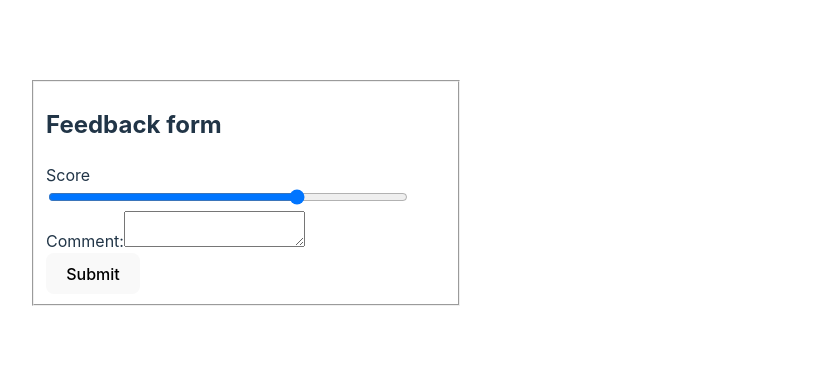
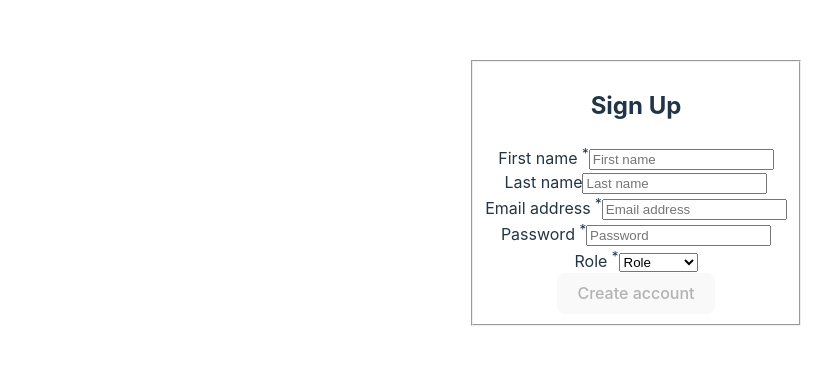
Before and after one commit to TabotCharlesBessong/CourseraAdvancedReactJS, a React (Vite) app in the folder portfolio/: page / in a window 1280 px wide. Shown: the part 207-572 px from the top of the page, without its empty margins (4-836 px from the left). Built offline with nearby package versions, Linux system fonts and the light colour scheme.

Commit message:
form registration assignment

```diff
--- a/portfolio/src/App.jsx
+++ b/portfolio/src/App.jsx
@@ -1,7 +1,8 @@
 import React from 'react'
-import {DessertsList, Feedback, Todo} from './components'
+import {DessertsList, Feedback, Registration, Todo} from './components'
 import data from './constant/data'
 import { useState } from 'react';
+import './App.css'
 
 const App = () => {
   const [todos, setTodos] = useState([
@@ -19,7 +20,7 @@ const App = () => {
     setTodos([...todos].reverse())
   }
   return (
-    <div>
+    <div className='App' >
       {/* <DessertsList data={data.desserts} /> */}
       {/* <button onClick={reverseOrder} >Reverse</button>
       <table>
@@ -29,7 +30,8 @@ const App = () => {
           ))}
         </tbody>
       </table> */}
-      <Feedback />
+      {/* <Feedback /> */}
+      <Registration />
     </div>
   )
 }
--- /dev/null
+++ b/portfolio/src/components/Registration.jsx
@@ -0,0 +1,119 @@
+import React, { useState } from "react";
+import {validateEmail} from '../utils'
+
+const PasswordErrorMessage = () => {
+  return (
+    <p style={{ color: "red" }}>Password must be at least 8 characters long.</p>
+  );
+};
+
+const Registration = () => {
+  const [firstName, setFirstName] = useState("");
+  const [lastName, setLastName] = useState("");
+  const [email, setEmail] = useState("");
+  const [password, setPassword] = useState({
+    value: "",
+    isTouched: false,
+  });
+  const [role, setRole] = useState("role");
+
+  const getIsFormValid = () => {
+    return (
+      firstName !== "" &&
+      validateEmail(email) &&
+      password.length >= 8 &&
+      role !== "role"
+    );
+  };
+
+
+  const clearForm = () => {
+    // Implement this function
+    setFirstName('')
+    setLastName('')
+    setEmail('')
+    setPassword('')
+    setRole('')
+  };
+
+  const handleSubmit = (e) => {
+    e.preventDefault()
+    alert("Account created!");
+    clearForm();
+  };
+
+  const handlePasswordChange = (e) => {
+    const updatedPassword = {
+      value: e.target.value,
+      isTouched: true,
+    };
+    setPassword(updatedPassword);
+  };
+
+  const isPasswordValid = password.value.length >= 8 || !password.isTouched;
+
+  return (
+    <form onSubmit={handleSubmit}>
+      <fieldset>
+        <h2>Sign Up</h2>
+        <div className="Field">
+          <label>
+            First name <sup>*</sup>
+          </label>
+          <input
+            placeholder="First name"
+            value={firstName}
+            onChange={(e) => setFirstName(e.target.value)}
+          />
+        </div>
+        <div className="Field">
+          <label>Last name</label>
+          <input
+            placeholder="Last name"
+            value={lastName}
+            onChange={(e) => setLastName(e.target.value)}
+          />
+        </div>
+        <div className="Field">
+          <label>
+            Email address <sup>*</sup>
+          </label>
+          <input
+            placeholder="Email address"
+            value={email}
+            onChange={(e) => setEmail(e.target.value)}
+          />
+        </div>
+        <div className="Field">
+          <label>
+            Password <sup>*</sup>
+          </label>
+          <input
+            type="password"
+            placeholder="Password"
+            value={password.value}
+            onChange={handlePasswordChange}
+          />
+          {!isPasswordValid && (
+            <PasswordErrorMessage />
+          )}
+        </div>
+        <div className="Field">
+          <label>
+            Role <sup>*</sup>
+          </label>
+          <select value={role} onChange={(e) => setRole(e.target.value)}>
+            <option value="role">Role</option>
+            <option value="individual">Individual</option>
+            <option value="business">Business</option>
+          </select>
+        </div>
+        <button type="submit" disabled={!getIsFormValid()}>
+          Create account
+        </button>
+      </fieldset>
+    </form>
+  );
+};
+
+export default Registration;
--- a/portfolio/src/components/index.js
+++ b/portfolio/src/components/index.js
@@ -2,3 +2,4 @@
 export {default as DessertsList} from './DessertsList'
 export {default as Todo} from './Todo'
 export {default as Feedback} from './Feedback'
+export {default as Registration} from './Registration'
--- /dev/null
+++ b/portfolio/src/utils.js
@@ -0,0 +1,7 @@
+export const validateEmail = (email) => {
+  return String(email)
+    .toLowerCase()
+    .match(
+      /^(([^<>()[\]\\.,;:\s@"]+(\.[^<>()[\]\\.,;:\s@"]+)*)|(".+"))@((\[[0-9]{1,3}\.[0-9]{1,3}\.[0-9]{1,3}\.[0-9]{1,3}\])|(([a-zA-Z\-0-9]+\.)+[a-zA-Z]{2,}))$/
+    );
+};
```
Also changed, not shown: portfolio/src/instruction.md (added, +61 -0 lines).
